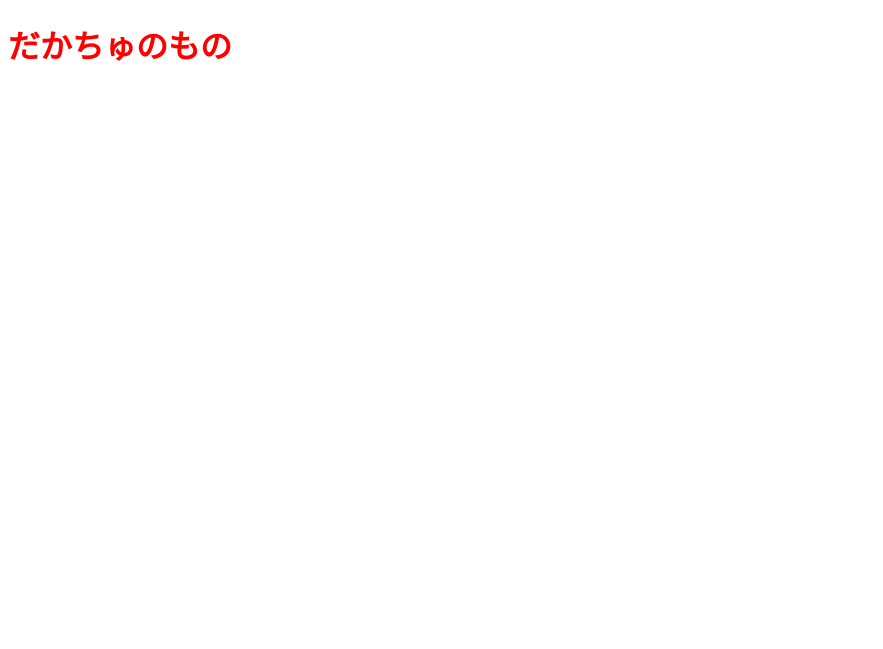
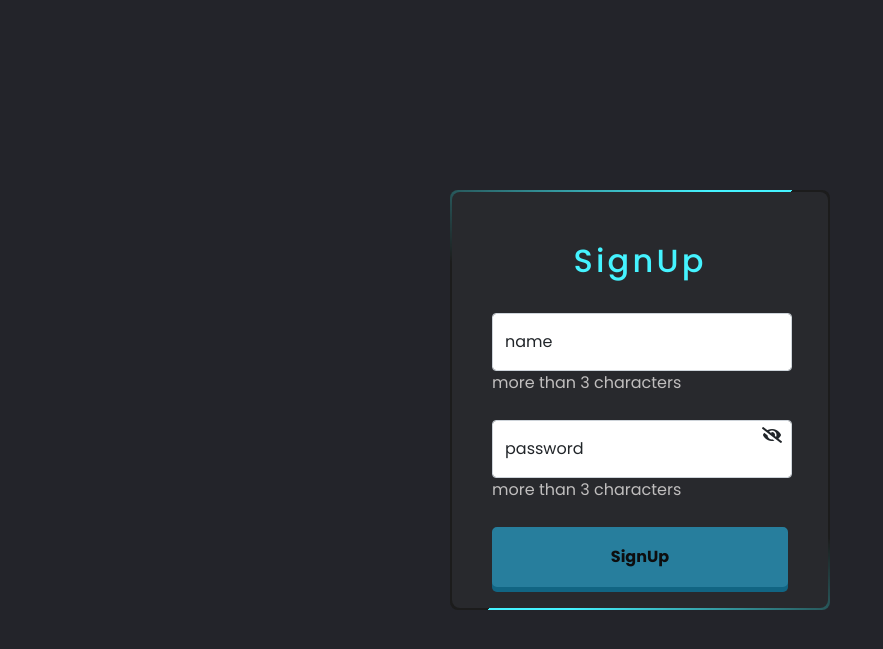
Before and after one commit to ftaiki/web_app_sqli, a Flask app: template app/templates/signup.html in a window 1280 px wide. Shown: the top 649 px of the page, without its empty margins (0-883 px from the left). Run offline with Flask 2, Linux system fonts and the light colour scheme; the template is opened without the code that fills it, so the values that code supplies are empty; some libraries are stand-ins or nearby versions.

Commit message:
feat: SignUp画面完成
だかつさんが好きそうな画面を意識して作成しました。

```diff
--- a/app/static/css/signup.css
+++ b/app/static/css/signup.css
@@ -1,3 +1,148 @@
-h1 {
-    color: red;
+@import url("https://fonts.googleapis.com/css2?family=Poppins:wght@300;400;500;600;700;800;900;&display=swap");
+* {
+  margin: 0;
+  padding: 0;
+  box-sizing: border-box;
+  font-family: "Poppins", sans-serif;
 }
+body {
+  display: flex;
+  justify-content: center;
+  align-items: center;
+  min-height: 100vh;
+  background: #23242a;
+}
+span {
+  color: rgb(192, 190, 190);
+}
+.box {
+  position: relative;
+  width: 380px;
+  height: 420px;
+  background: #1c1c1c;
+  border-radius: 8px;
+  overflow: hidden;
+}
+.box::before {
+  content: "";
+  position: absolute;
+  top: -50%;
+  left: -50%;
+  width: 380px;
+  height: 420px;
+  background: linear-gradient(0deg, transparent, #45f3ff, #45f3ff);
+  transform-origin: bottom right;
+  animation: animate 6s linear infinite;
+}
+.box::after {
+  content: "";
+  position: absolute;
+  top: -50%;
+  left: -50%;
+  width: 380px;
+  height: 420px;
+  background: linear-gradient(0deg, transparent, #45f3ff, #45f3ff);
+  transform-origin: bottom right;
+  animation: animate 6s linear infinite;
+  animation-delay: -3s;
+}
+@keyframes animate {
+  0% {
+    transform: rotate(0deg);
+  }
+  100% {
+    transform: rotate(360deg);
+  }
+}
+.form {
+  position: absolute;
+  inset: 2px;
+  border-radius: 8px;
+  background: #28292d;
+  z-index: 10;
+  padding: 50px 40px;
+  display: flex;
+  flex-direction: column;
+}
+.form h2 {
+  color: #45f3ff;
+  font-weight: 500;
+  text-align: center;
+  letter-spacing: 0.1em;
+}
+.form p {
+  color: red;
+  font-weight: 500;
+  text-align: center;
+  letter-spacing: 0.1em;
+}
+.inputBox {
+  position: relative;
+  width: 300px;
+  margin-top: 25px;
+}
+
+.btn {
+  display: block;
+  text-align: center;
+  vertical-align: middle;
+  text-decoration: none;
+  width: 100%;
+  margin: auto;
+  margin-top: 25px;
+  padding: 1rem 4rem;
+  font-weight: bold;
+  border: 2px solid #27acd9;
+  background: #27acd9;
+  color: rgb(0, 0, 0);
+  border-radius: 5px;
+  transition: 0.5s;
+  box-shadow: 0 5px 0 rgb(6, 134, 178, 1);
+  position: relative;
+}
+@keyframes move_d {
+  0% {
+    box-shadow: 0 5px 0 rgb(6, 134, 178, 1);
+    top: 0px;
+  }
+  10% {
+    box-shadow: 0 0 0 rgb(6, 134, 178, 1);
+    top: 5px;
+  }
+  20% {
+    box-shadow: 0 5px 0 rgb(6, 134, 178, 1);
+    top: 0px;
+  }
+  30% {
+    box-shadow: 0 0 0 rgb(6, 134, 178, 1);
+    top: 5px;
+  }
+  40% {
+    box-shadow: 0 5px 0 rgb(6, 134, 178, 1);
+    top: 0px;
+  }
+}
+.btn:hover {
+  color: #27acd9;
+  background: #1c1c1c;
+  border: 2px solid #0686b2;
+}
+
+.form-floating.mb-3 {
+  margin: 0 !important;
+}
+
+.swal2-html-container {
+  text-align: left;
+}
+
+.input-wrap {
+  position: relative;
+}
+
+.toggle-pass {
+  position: absolute;
+  top: 50%;
+  right: 10px;
+  transform: translateY(-210%);
+}
--- a/app/static/js/signup.js
+++ b/app/static/js/signup.js
@@ -0,0 +1,66 @@
+/* パスワード表示非表示 */
+$(function () {
+  $(".toggle-pass").on("click", function () {
+    $(this).toggleClass("fa-eye fa-eye-slash");
+    let input = $(this).prev("input");
+    if (input.attr("type") == "text") {
+      input.attr("type", "password");
+    } else {
+      input.attr("type", "text");
+    }
+  });
+});
+
+/* nameの文字数カウント */
+$(function nameCount() {
+  if ($("#name").val().length == 0) {
+    $("#btn").prop("disabled", true);
+  }
+  $("#name").on("keydown keyup keypress change", function () {
+    if ($(this).val().length >= 3 && $("#password").val().length >= 3) {
+      $("#btn").prop("disabled", false);
+      $(".btn").css("animation", "move_d 2s infinite");
+    } else {
+      $("#btn").prop("disabled", true);
+      $(".btn").css("animation", "none");
+    }
+  });
+});
+
+/* passwordの文字数カウント */
+$(function passwordCount() {
+  if ($("#password").val().length == 0) {
+    $("#btn").prop("disabled", true);
+  }
+  $("#password").on("keydown keyup keypress change", function () {
+    if ($(this).val().length >= 3 && $("#name").val().length >= 3) {
+      $("#btn").prop("disabled", false);
+      $(".btn").css("animation", "move_d 2s infinite");
+    } else {
+      $("#btn").prop("disabled", true);
+      $(".btn").css("animation", "none");
+    }
+  });
+});
+
+/* SignUpボタンクリック時、確認アラート */
+$(function () {
+  $("#btn").on("click", function () {
+    if (
+      !confirm(
+        "Would it be okay to register with this information?\n\n" +
+          "name： " +
+          $("#name").val() +
+          "\n" +
+          "password：" +
+          $("#password").val()
+      )
+    ) {
+      // キャンセル時
+      return false;
+    } else {
+      // OK時
+      alert("Completion of registration!!!");
+    }
+  });
+});
--- a/app/templates/signup.html
+++ b/app/templates/signup.html
@@ -1,15 +1,66 @@
 <!DOCTYPE html>
 <html lang="en">
-<head>
-    <meta charset="UTF-8">
-    <meta http-equiv="X-UA-Compatible" content="IE=edge">
-    <meta name="viewport" content="width=device-width, initial-scale=1.0">
+  <head>
+    <meta charset="UTF-8" />
+    <meta http-equiv="X-UA-Compatible" content="IE=edge" />
+    <meta name="viewport" content="width=device-width, initial-scale=1.0" />
     <title>SignUp - web_app_sqli</title>
 
-    <link rel="stylesheet" href="../static/css/signup.css">
-</head>
-<body>
-    <h1>だかちゅのもの</h1>
-</body>
-<script src="../static/js/signup.js"></script>
+    <link
+      href="https://cdn.jsdelivr.net/npm/bootstrap@5.0.2/dist/css/bootstrap.min.css"
+      rel="stylesheet"
+      integrity="sha384-EVSTQN3/azprG1Anm3QDgpJLIm9Nao0Yz1ztcQTwFspd3yD65VohhpuuCOmLASjC"
+      crossorigin="anonymous"
+    />
+    <script
+      src="https://cdn.jsdelivr.net/npm/bootstrap@5.0.2/dist/js/bootstrap.bundle.min.js"
+      integrity="sha384-MrcW6ZMFYlzcLA8Nl+NtUVF0sA7MsXsP1UyJoMp4YLEuNSfAP+JcXn/tWtIaxVXM"
+      crossorigin="anonymous"
+    ></script>
+
+    <script src="https://ajax.googleapis.com/ajax/libs/jquery/3.5.1/jquery.min.js"></script>
+
+    <link
+      href="https://use.fontawesome.com/releases/v5.6.1/css/all.css"
+      rel="stylesheet"
+    />
+
+    <link rel="stylesheet" href="../static/css/signup.css" />
+  </head>
+  <body>
+    <div class="box">
+      <div class="form">
+        <h2>SignUp</h2>
+        <form action="/signUp" method="post">
+          <div class="inputBox">
+            <div class="form-floating mb-3">
+              <input class="form-control" id="name" placeholder="sqli men" />
+              <label for="floatingInput">name</label
+              ><span>more than 3 characters</span>
+            </div>
+          </div>
+
+          <div class="inputBox">
+            <div class="form-floating">
+              <input
+                type="password"
+                name="password"
+                class="form-control"
+                id="password"
+                placeholder="password"
+              />
+              <i class="toggle-pass fa fa-eye-slash"></i>
+              <label for="floatingPassword">password</label
+              ><span>more than 3 characters</span>
+            </div>
+          </div>
+
+          <input type="submit" class="btn" id="btn" value="SignUp" disabled />
+        </form>
+      </div>
+      <!-- form -->
+    </div>
+    <!-- box -->
+  </body>
+  <script src="../static/js/signup.js"></script>
 </html>
```
